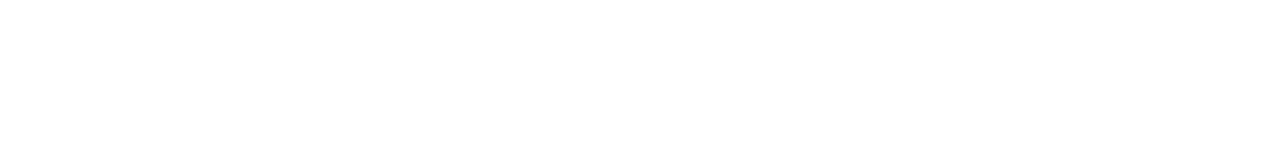
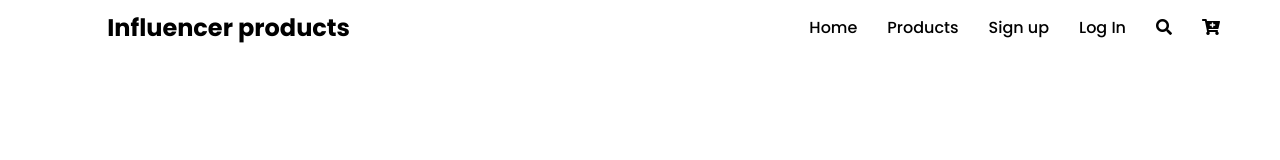
Before and after one commit to mkpbd/Influencer-gar, a plain HTML site: page index.html in a window 1280 px wide. Drawn offline with Linux system fonts and the light colour scheme.

Commit message:
Menu area

```diff
--- a/index.html
+++ b/index.html
@@ -16,6 +16,27 @@
     <link rel="stylesheet" href="style.css">
 </head>
 <body>
+    <!-- header area for logo and navigation -->
+    <header class="header-area">
+        <div class="menu-area">
+            <div class="logo"><a href="" herf="#">Influencer products</a></div>
+            <nav class="nav">
+                <ul>
+                    <li><a href="#">Home</a></li>
+                    <li><a href="#">Products</a></li>
+                    <li><a href="#">Sign up</a></li>
+                    <li><a href="#">Log In</a></li>
+                </ul>
+                <div class="nav__search">
+                    <i class="fas fa-search"></i>
+                </div>
+                <div class="nav__cart">
+                    <i class="fas fa-cart-plus"></i>
 
+                </div>
+
+            </nav>
+        </div>
+    </header>
 </body>
 </html>
--- a/style.css
+++ b/style.css
@@ -0,0 +1,51 @@
+/* common style */
+
+*{
+    margin: 0;
+    padding: 0;
+    list-style: none;
+}
+body{
+    max-width: 1200px;
+    margin: 0 auto;
+    font-family: 'Poppins', sans-serif;
+}
+a{
+    text-decoration: none;
+    color:#000;
+}
+
+/* ---------------------
+ header style naviganion maneu
+ ---------------- */
+.menu-area {
+    display: grid;
+    grid-template-columns: 300px 1fr;
+    justify-items: end;
+    padding: 10px;
+}
+.logo a{
+    font-size: 24px;
+    font-weight: 700;
+}
+.nav {
+    display: flex;
+    align-items: center;
+}
+
+.nav ul {
+    display: flex;
+}
+
+.nav ul li a, .nav__search, .nav__cart {
+    text-decoration: none;
+    margin-left: 10px;
+    padding: 0px 10px;
+    display: inline-block;
+    font-size: 16px;
+    font-weight: 500;
+    color: #000;
+}
+.nav__search, .nav__cart{
+    cursor: pointer;
+}
```
